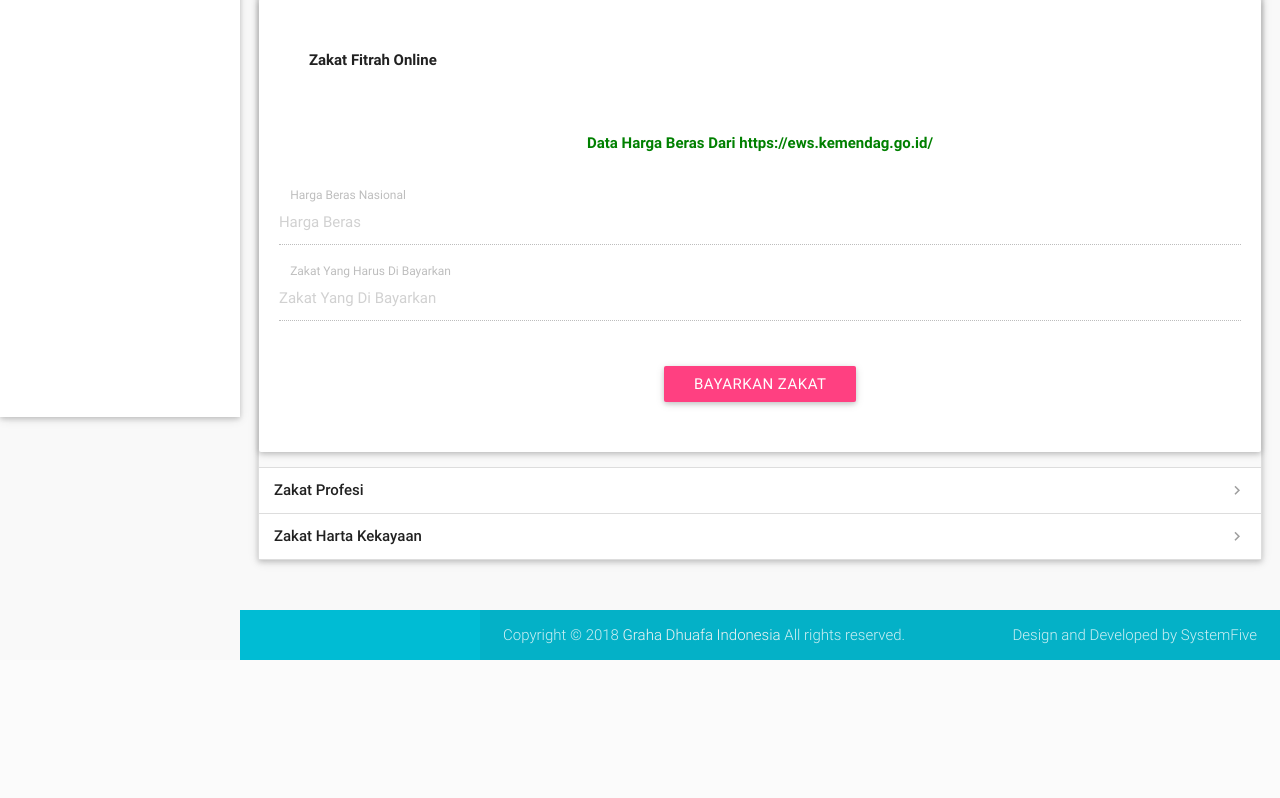
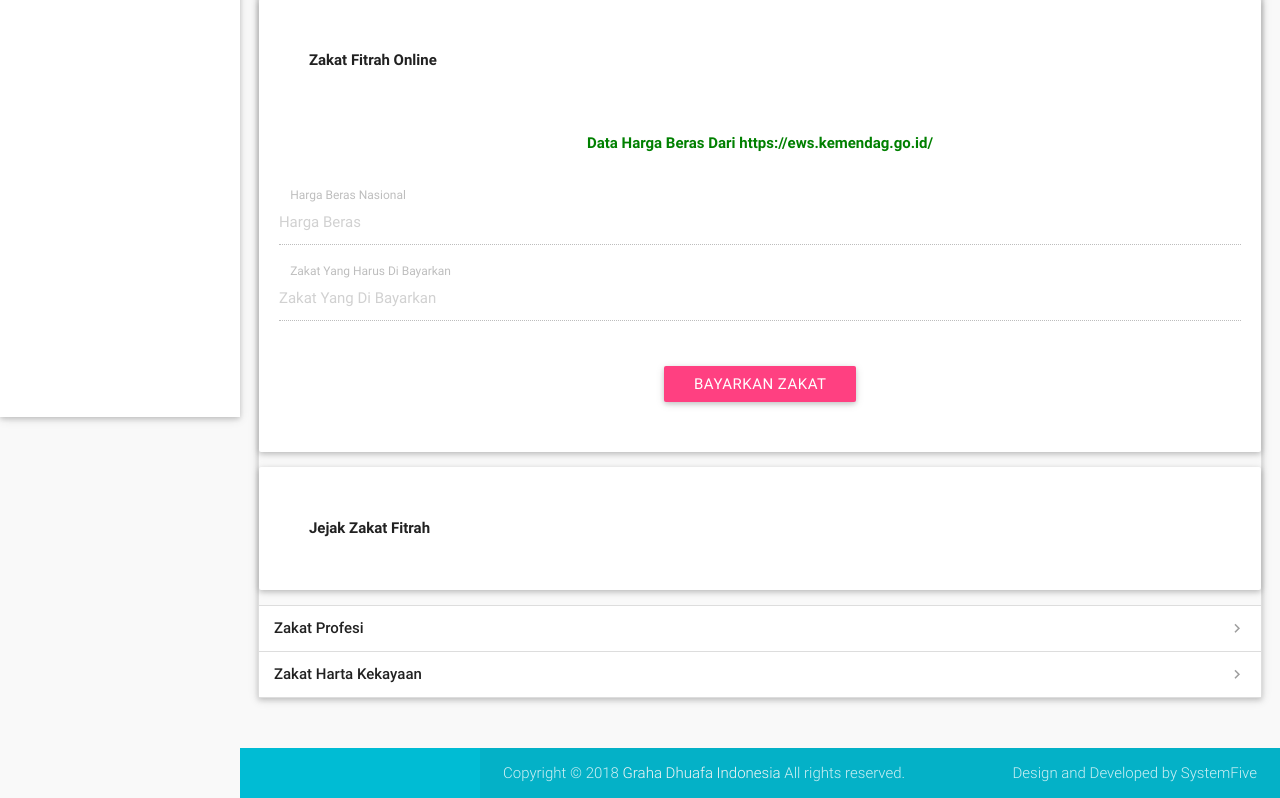
Before and after one commit to igun997/GDIPortal, a CodeIgniter app: page /database/pengguna/zakat in a window 1280 px wide, after a click on "Zakat Fitrah". Shown: the part 443-1241 px from the top of the page. Before the commit the page ends 1103 px from the top, so only its background shows below. Run offline with CodeIgniter, Linux system fonts and the light colour scheme; data comes from the database, SQL or seed files in the repository; data that the repository does not hold is empty; some libraries are stand-ins or nearby versions.

Commit message:
Jejak Zakat Init

```diff
--- a/application/views/user/zakat.php
+++ b/application/views/user/zakat.php
@@ -27,6 +27,7 @@
               <div class="collapsible-body">
                 <p>Zakat Fitrah ialah zakat diri yang diwajibkan atas diri setiap individu lelaki dan perempuan muslim yang berkemampuan dengan syarat-syarat yang ditetapkan. Kata Fitrah yang ada merujuk pada keadaan manusia saat baru diciptakan sehingga dengan mengeluarkan zakat ini manusia dengan izin Allah akan kembali fitrah.</p>
                 <p>Zakat Fitrah per orang = 3,5 liter x harga beras di pasaran per liter. <b>Contoh:</b> Harga beras di pasar rata-rata Rp10.000,- per liter, maka zakat fitrah yang harus dibayar per orang sebesar Rp35.000,-. Kalau menghitung dari segi berat, maka Zakat Fitrah per orang = 2,7 kg x harga beras di pasaran per kilogram.</p>
+
                 <div class="card-panel">
                   <p style="font-weight:bold">Zakat Fitrah Online</p>
                   <form action="" method="post" id="formZafit">
@@ -44,6 +45,9 @@
                     <p style="text-align:center"><button id="submitZafit" type="button" class="waves-effect waves-light  btn">Bayarkan Zakat</button></p>
                   </div>
                 </form>
+                </div>
+                <div class="card-panel">
+                  <p style="font-weight:bold">Jejak Zakat Fitrah</p>
                 </div>
               </div>
             </li>
```
